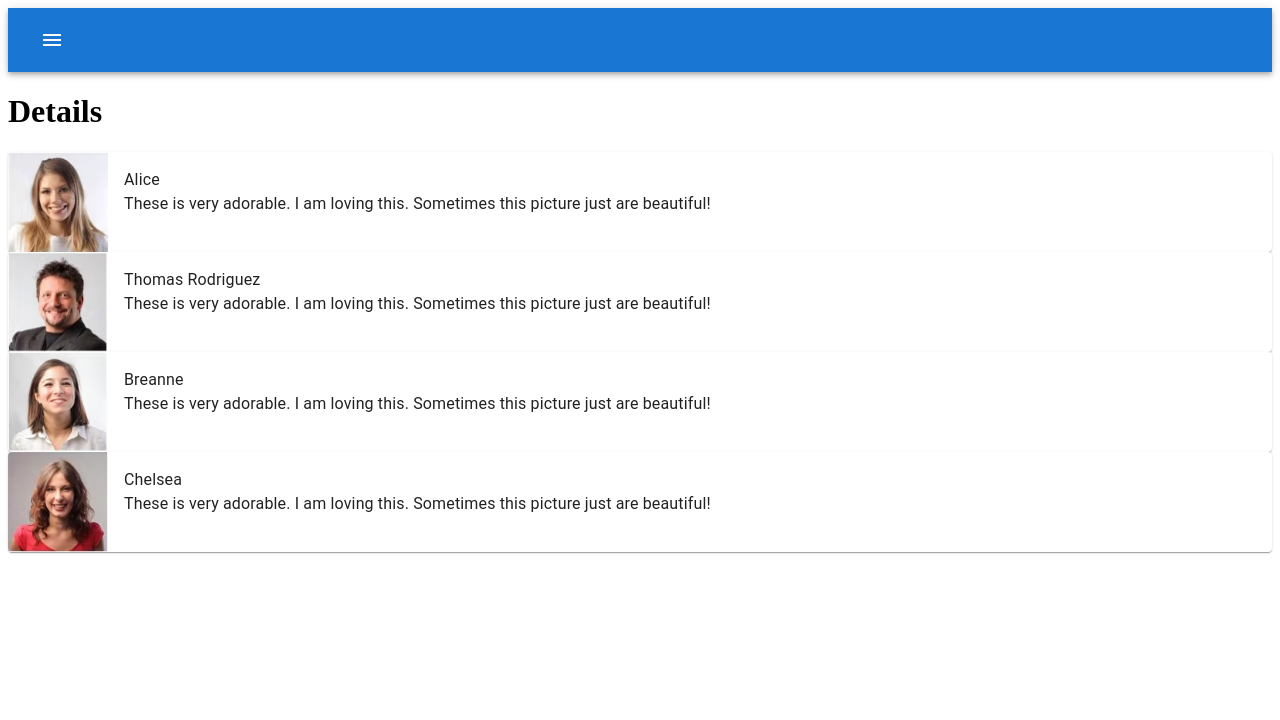
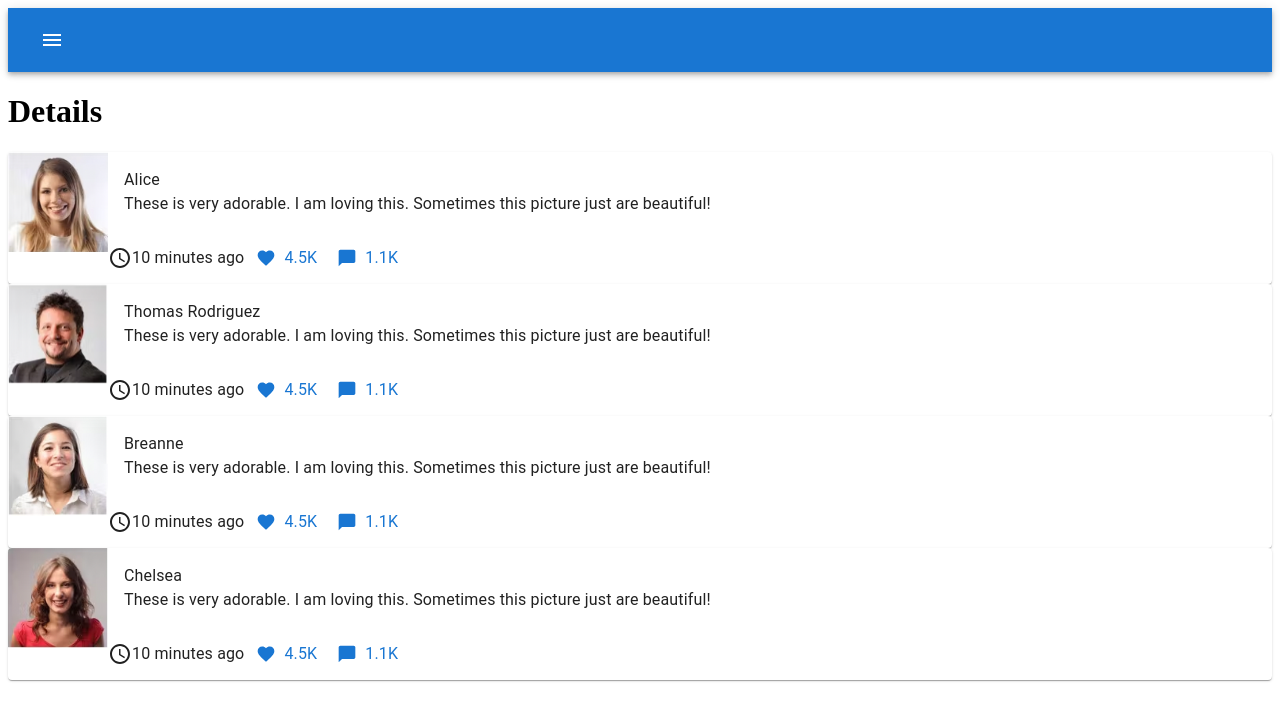
Before and after one commit to chonginator/od-react-challenge, a Next.js app: page /details in a window 1280 px wide. Shown: the top 720 px of the page. Built offline with nearby package versions, Linux system fonts and the light colour scheme.

Commit message:
Add actions to user cards

```diff
--- a/src/pages/details.jsx
+++ b/src/pages/details.jsx
@@ -1,5 +1,14 @@
 import { useState, useEffect } from "react";
-import { Card, CardMedia, CardContent, Typography } from "@mui/material";
+import {
+  Box,
+  Button,
+  Card,
+  CardMedia,
+  CardContent,
+  CardActions,
+  Typography,
+} from "@mui/material";
+import { AccessTime, ChatBubble, Favorite } from "@mui/icons-material";
 
 const Details = () => {
   const [data, setData] = useState(null);
@@ -21,13 +30,29 @@ const Details = () => {
               alt={`${user.name}'s profile icon`}
               sx={{ width: 100, height: 100 }}
             />
-            <CardContent>
-              <Typography component="h2">{user.name}</Typography>
-              <Typography component="p">
-                These is very adorable. I am loving this. Sometimes this picture
-                just are beautiful!
-              </Typography>
-            </CardContent>
+            <Box>
+              <CardContent>
+                <Typography component="h2">{user.name}</Typography>
+                <Typography component="p">
+                  These is very adorable. I am loving this. Sometimes this
+                  picture just are beautiful!
+                </Typography>
+              </CardContent>
+              <Box sx={{ display: "flex", alignItems: "center" }}>
+                <Box sx={{ display: "flex" }}>
+                  <AccessTime />
+                  <Typography>10 minutes ago</Typography>
+                </Box>
+                <CardActions>
+                  <Button startIcon={<Favorite />}>
+                    <Typography>4.5K</Typography>
+                  </Button>
+                  <Button startIcon={<ChatBubble />}>
+                    <Typography>1.1K</Typography>
+                  </Button>
+                </CardActions>
+              </Box>
+            </Box>
           </Card>
         );
       })}
```
